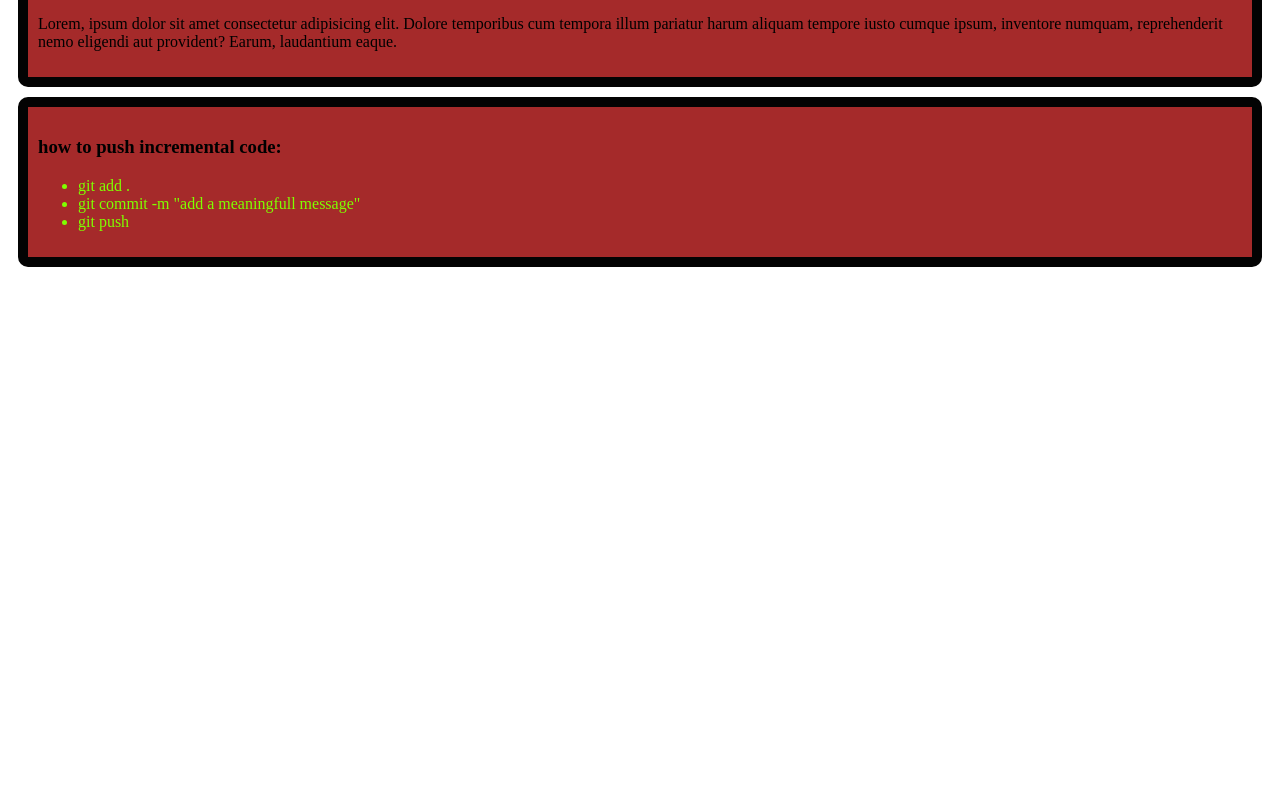
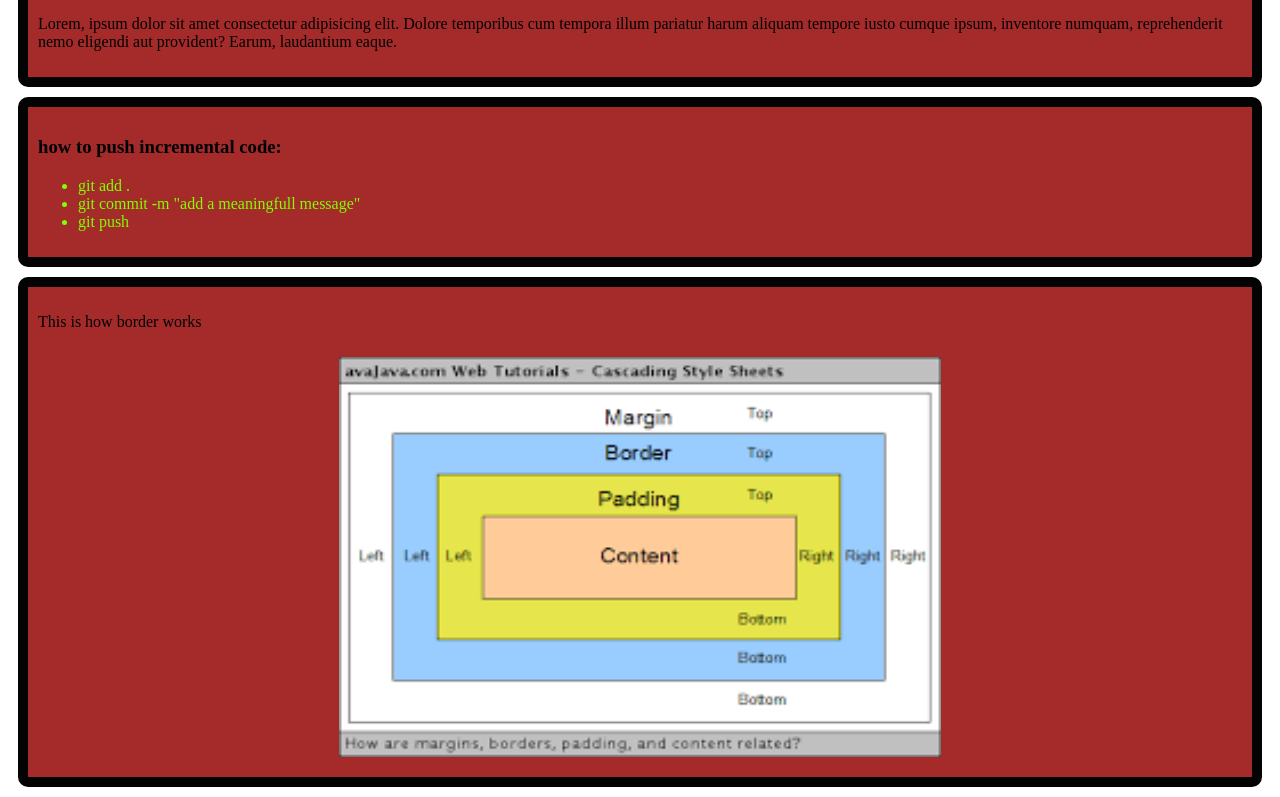
Before and after one commit to mbiplobmollah/Programming-Hero-Web-Dev-Challenge, a plain HTML site: page index.html in a window 1280 px wide. Shown: the part 397-1194 px from the top of the page. Before the commit the page ends 800 px from the top, so only its background shows below. Drawn offline with Linux system fonts and the light colour scheme.

Commit message:
added a picture

```diff
--- a/index.html
+++ b/index.html
@@ -35,5 +35,9 @@
             <li>git push</li>
         </ul>
     </div>
+    <div>
+        <p>This is how border works</p>
+        <img src="borderworking.png" alt="This is how border works" height="400px" width="50%">
+    </div>
 </body>
 </html>
--- a/styles/blog.css
+++ b/styles/blog.css
@@ -8,3 +8,10 @@ div{
 li{
     color: chartreuse;
 }
+
+img {
+    padding: inherit;
+    margin:auto;
+    width: 50%;
+    display: block;
+  }
```
Also changed, not shown: borderworking.png (added).
